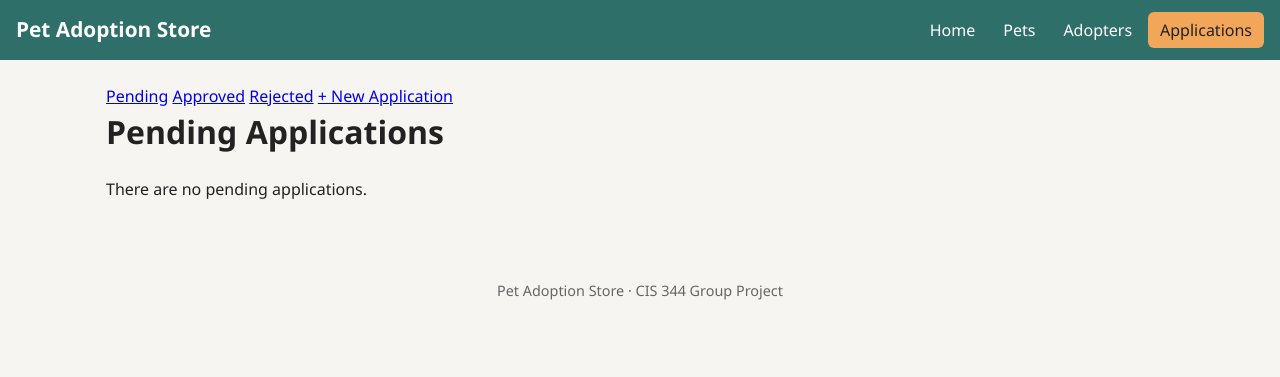
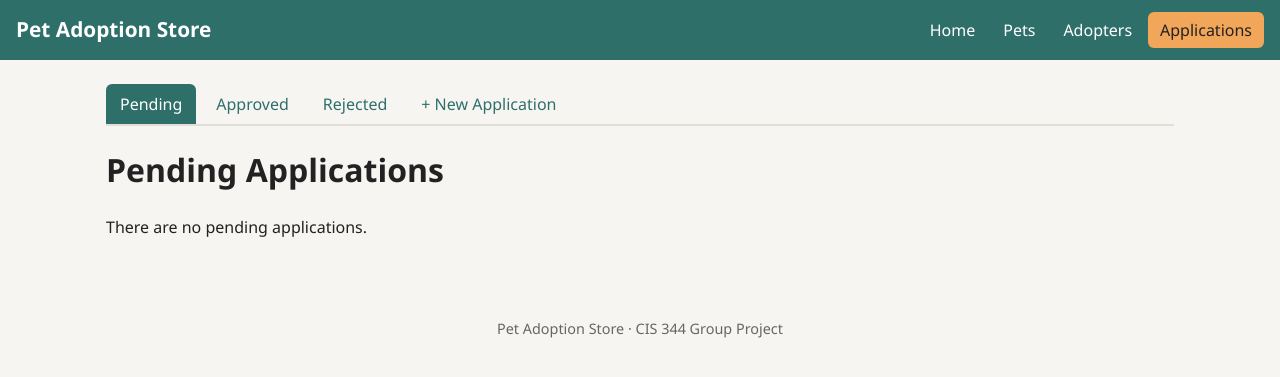
Before and after one commit to LAB-RAT-1917/Pet-Adoption-Management-System-, a PHP site: page /applications/index.php in a window 1280 px wide. Shown: the top 377 px of the page. Run offline with PHP 8.4, Linux system fonts and the light colour scheme; data comes from the database, SQL or seed files in the repository; data that the repository does not hold is empty.

Commit message:
Restore Applications tab and Approve/Reject styles in style.css

```diff
--- a/css/style.css
+++ b/css/style.css
@@ -178,3 +178,12 @@ input[readonly], input:disabled { background: #eeeeee; color: #444444; }   /* Gr
     font-size: 0.9rem;
     padding: 24px 16px;
 }
+
+/* 9. APPLICATIONS PAGES (the Pending / Approved / Rejected / New tabs, and the Approve and Reject column) */
+.tabs { display: flex; flex-wrap: wrap; gap: 6px; margin-bottom: 20px; border-bottom: 2px solid var(--line); }
+.tabs a { padding: 8px 14px; text-decoration: none; color: var(--brand); border-radius: 6px 6px 0 0; }
+.tabs a:hover { background: #eef4f3; }
+.tabs a.active { background: var(--brand); color: #ffffff; }
+.decision { min-width: 260px; }
+.decision form { display: flex; flex-wrap: wrap; gap: 6px; align-items: center; margin: 4px 0; }
+.decision select { width: auto; flex: 1; }
```
